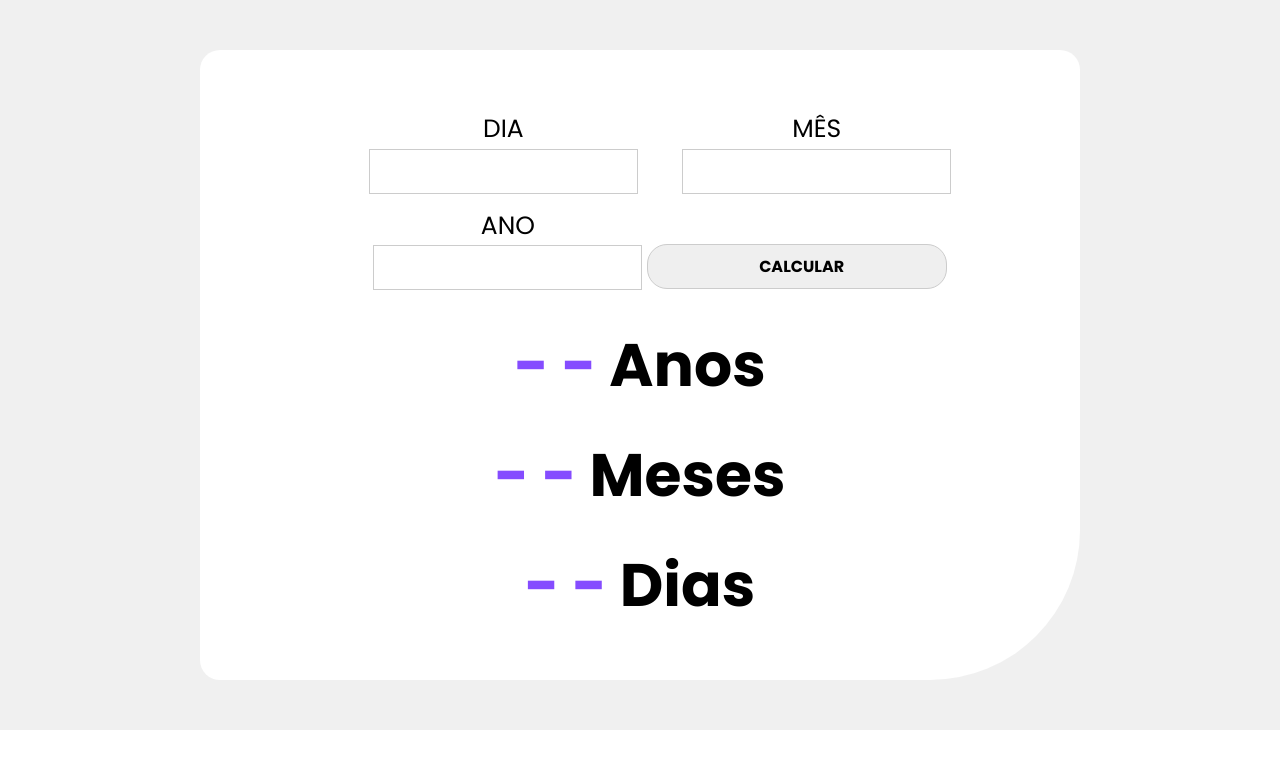
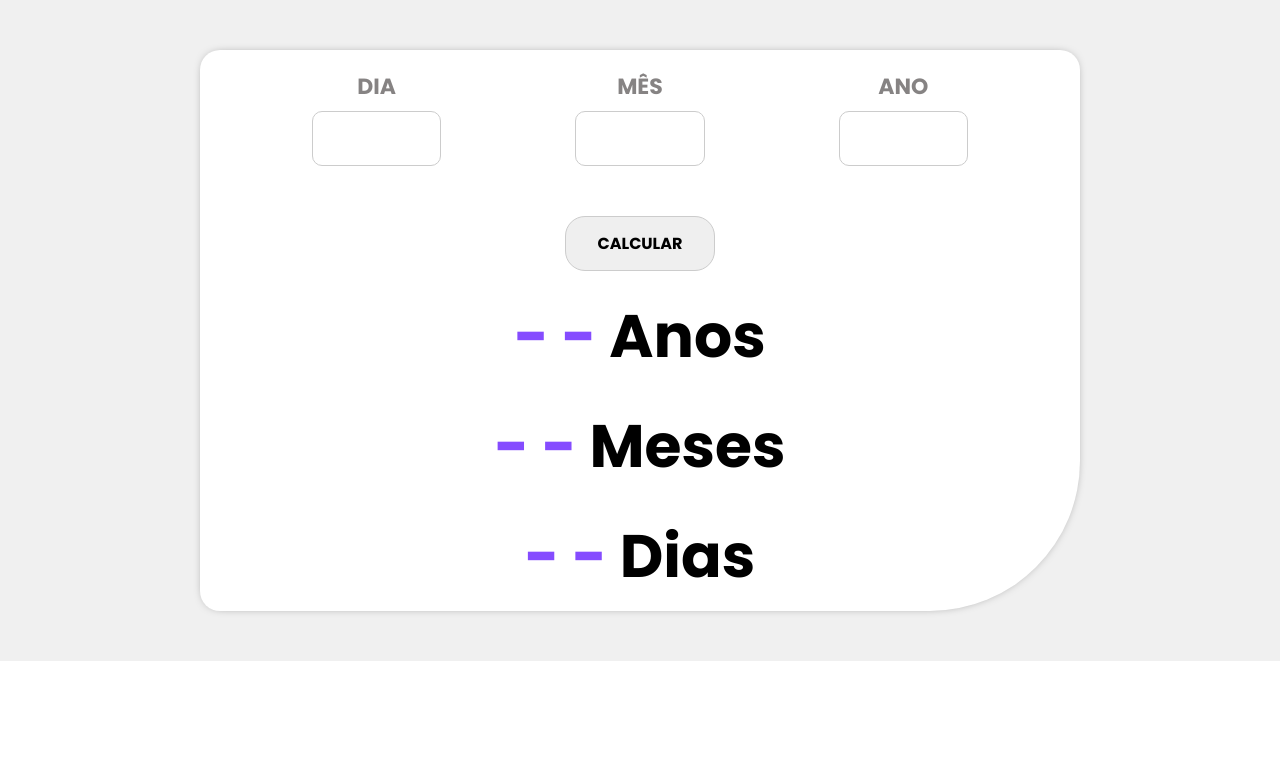
Before and after one commit to Pablo-Belusso/1--CALCULADORA-DE-IDADE, a plain HTML site: page index.html in a window 1280 px wide. Drawn offline with Linux system fonts and the light colour scheme.

Commit message:
Alteração 05

```diff
--- a/css/style.css
+++ b/css/style.css
@@ -10,17 +10,21 @@ body {
     height: 100%;
 }
 
+
+/* -----   ESTRUTURA ------ */
+
 section.cover-page {
     width: 100%;
-    padding: 50px 300px;
+    padding: 50px 430px;
     background-color: hsl(0, 0%, 94%);
 }
 
 .calculadora {
     width: 100%;
-    padding: 50px;
+    padding: 10px;
     background-color: hsl(0, 0%, 100%);
     border-radius: 20px 20px 150px 20px;
+    box-shadow: 0px 0px 12px -7px;
 }
 
 .form-container {
@@ -30,11 +34,42 @@ section.cover-page {
     background-color: white;
 }
 
+
+
+p {
+    font-size: 22px;
+    font-weight: 700;
+    padding-bottom: 0.5rem;
+    color: hsl(0, 1%, 52%);
+}
+
+
+
+/* -----   INPUTS ------ */
+
+.form-container {
+    display: flex;
+    justify-content: space-between;
+}
+
+
+.form-container form input {
+    width: 50%;
+    border: 1px solid #ccc;
+    height: 55px;
+    border-radius: 10px;
+
+}
+
 .form-dados {
     display: inline-block;
-    padding-left: 40px;
-    font-size: 25px;
+    border-radius: 20px;
+
 }
+
+
+
+/* -----   BOTÃO ------ */
 
 .form-botao {
     display: inline-block;
@@ -55,16 +90,13 @@ section.cover-page {
     cursor: pointer;
 }
 
-.form-container form input {
-    width: 100%;
-    border: 1px solid #ccc;
-    height: 45px;
-    padding-left: 10px;
-}
+
+/* -----   RESULTADO DA CONTA ------ */
 
 .resultado {
     margin-bottom: 0;
     background-color: white;
+    border-radius: 20px 20px 150px 20px;
 }
 
 .resultado h1 {
@@ -84,9 +116,10 @@ section.cover-page {
 .erro {
     display: block;
     color: red;
-    font-size: 12px;
+    font-size: 10px;
     font-weight: 700;
     padding-top: 10px;
+    font-style: italic;
 }
 
 
```
